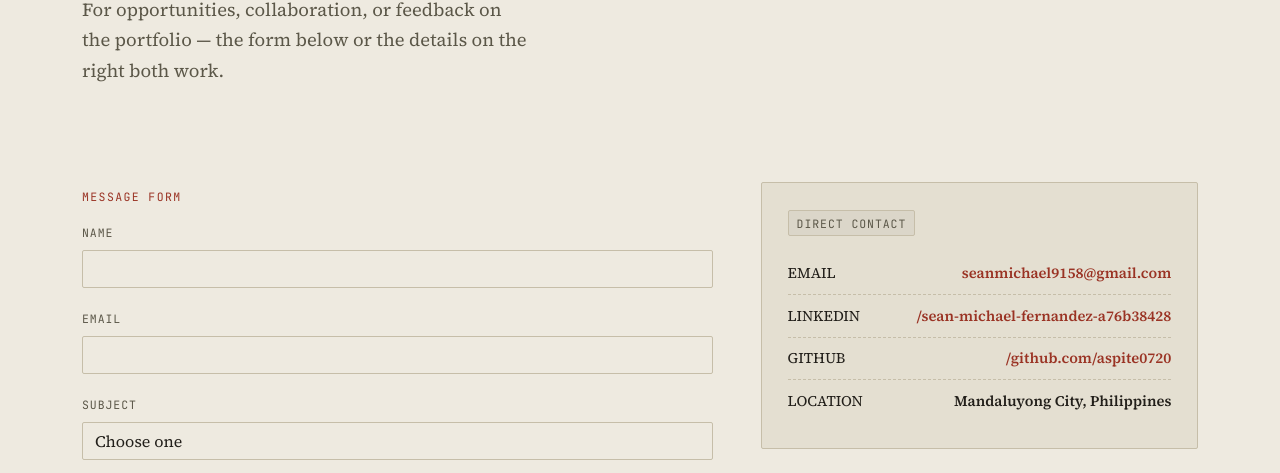
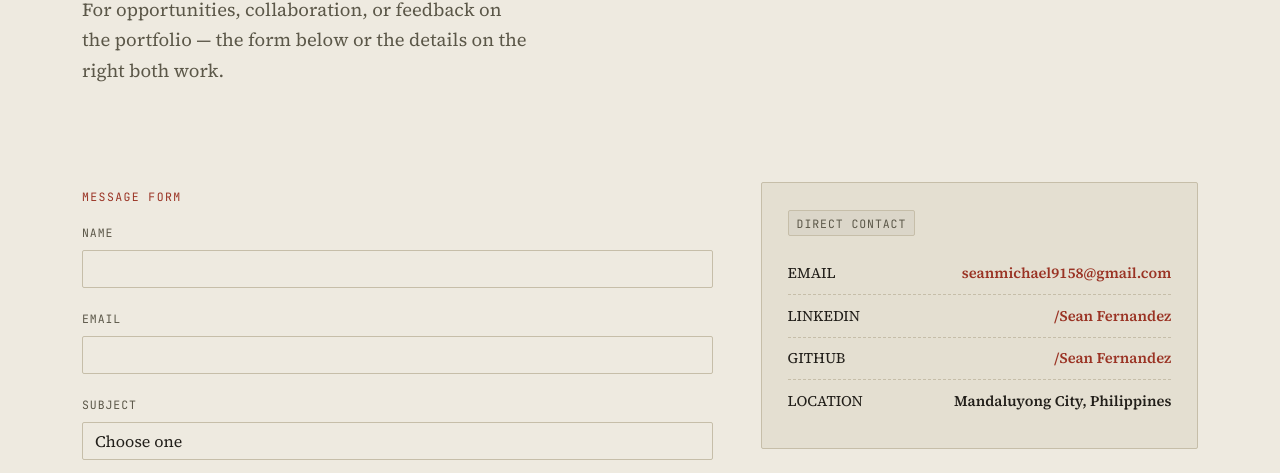
Before and after one commit to Aspite0720/Personal-Website, a plain HTML site: page contact.html in a window 1280 px wide. Shown: the part 283-756 px from the top of the page. Drawn offline with nearby package versions, Linux system fonts and the light colour scheme.

Commit message:
Update contact.html

```diff
--- a/contact.html
+++ b/contact.html
@@ -90,11 +90,11 @@
         </div>
         <div class="ledger-row d-flex justify-content-between">
           <span class="small text-uppercase">LinkedIn</span>
-          <a class="small fw-bold" href="#" target="_blank" rel="noopener">/sean-michael-fernandez-a76b38428 </a>
+          <a class="small fw-bold" href="www.linkedin.com/in/sean-michael-fernandez-a76b38428" target="_blank" rel="noopener">/Sean Fernandez</a>
         </div>
         <div class="ledger-row d-flex justify-content-between">
           <span class="small text-uppercase">GitHub</span>
-          <a class="small fw-bold" href="#" target="_blank" rel="noopener">/github.com/aspite0720</a>
+          <a class="small fw-bold" href="https://github.com/Aspite0720" target="_blank" rel="noopener">/Sean Fernandez</a>
         </div>
         <div class="ledger-row d-flex justify-content-between border-0">
           <span class="small text-uppercase">Location</span>
```
